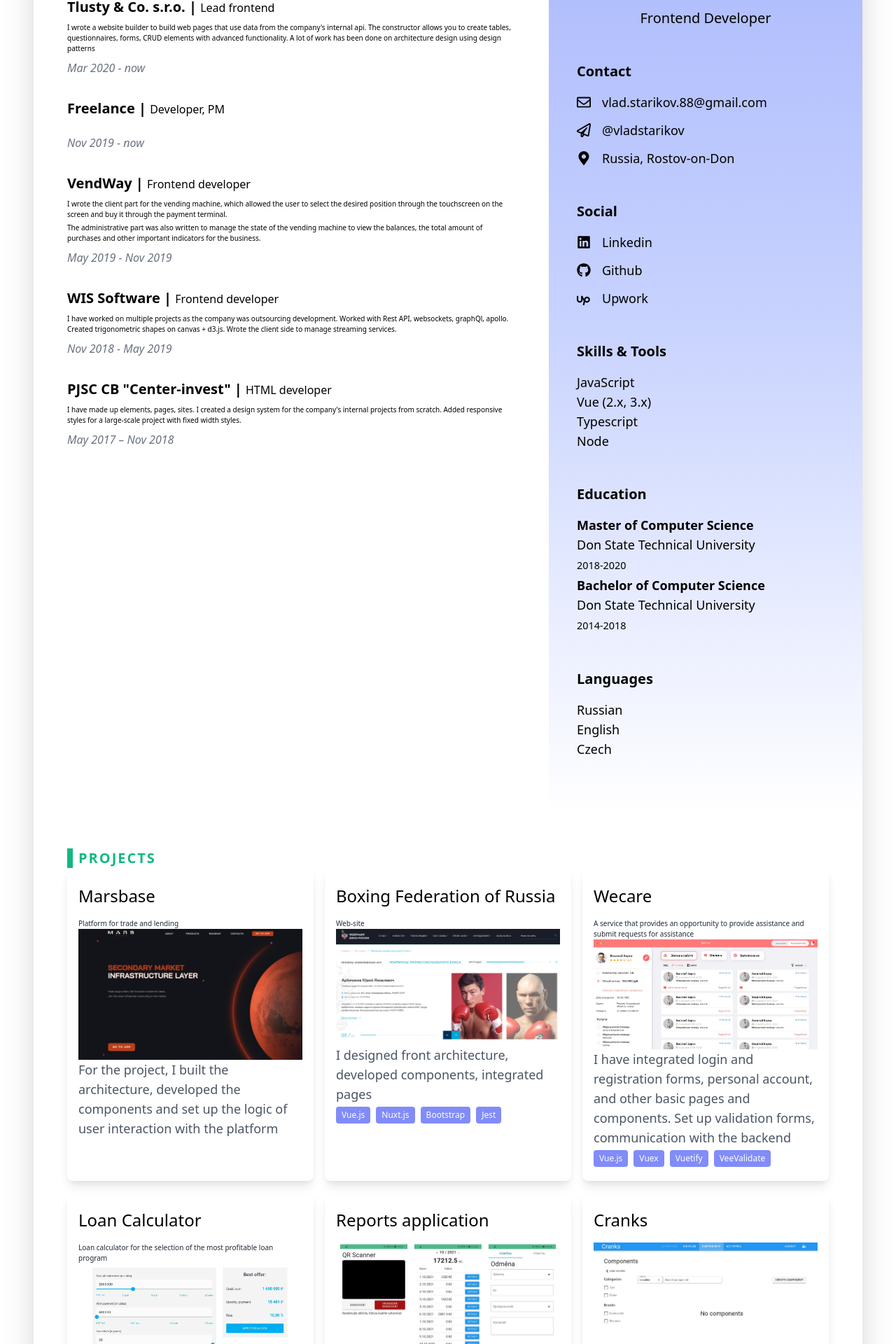
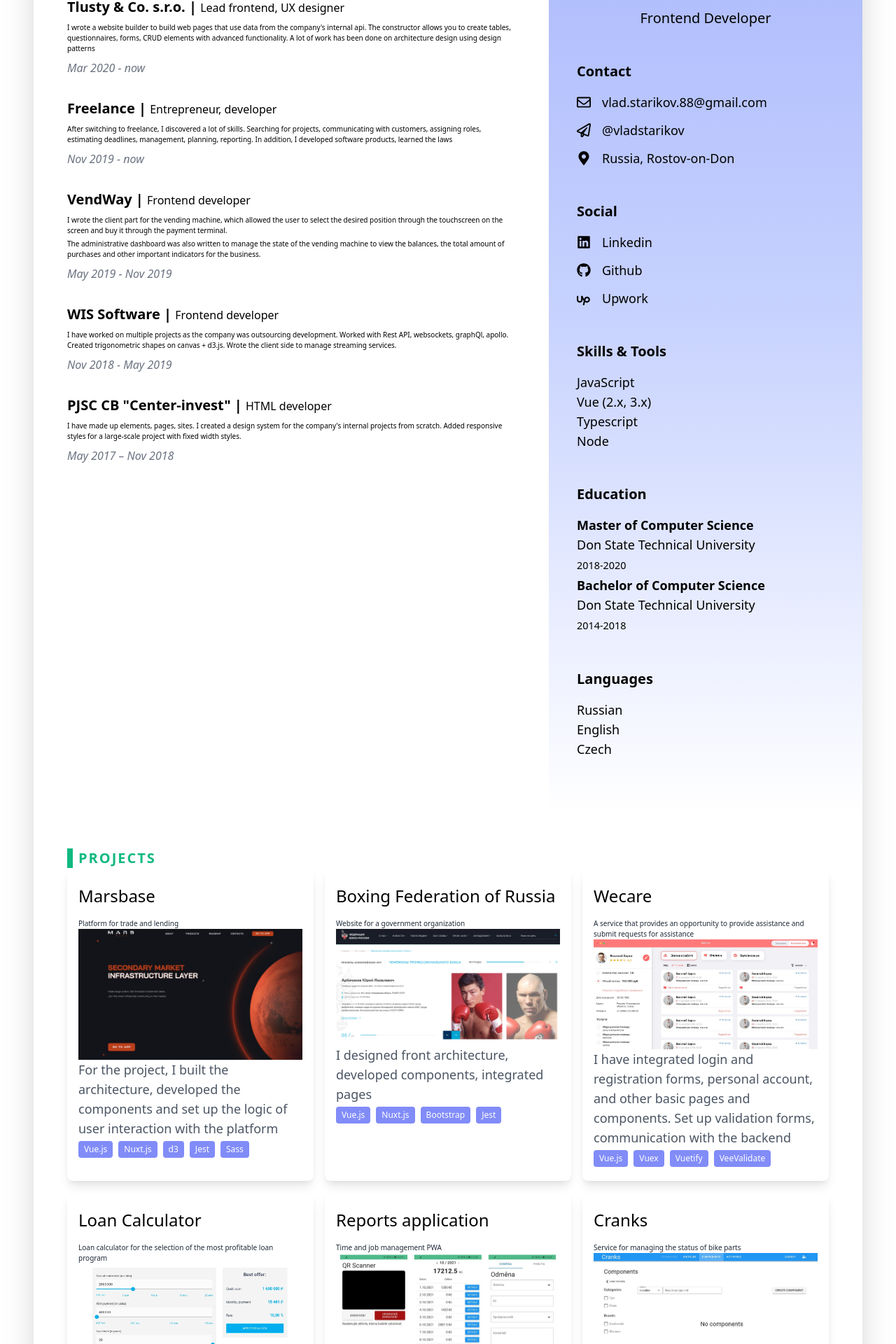
Before and after one commit to vladstarikov88/cv, a Vue app: page / in a window 1280 px wide. Shown: the part 312-2232 px from the top of the page at 70% size. Built offline with nearby package versions, Linux system fonts and the light colour scheme; what @tailwindcss/typography would draw is missing.

Commit message:
fill the data

```diff
--- a/src/sections/ExpirienceSection.vue
+++ b/src/sections/ExpirienceSection.vue
@@ -4,7 +4,7 @@
 
     <experience-description link="https://www.tlustyco.com/">
       <template v-slot:title>Tlusty & Co. s.r.o.</template>
-      <template v-slot:position>Lead frontend</template>
+      <template v-slot:position>Lead frontend, UX designer</template>
       <template v-slot:description>I wrote a website builder to build web pages that use data from the company's internal api. The constructor allows you to create tables, questionnaires, forms, CRUD elements with advanced functionality. A lot of work has been done on architecture design using design patterns</template>
       <!-- <template v-slot:period>Nov 2019 - now</template> -->
       <template v-slot:period>Mar 2020 - now</template>
@@ -13,8 +13,8 @@
 
     <experience-description>
       <template v-slot:title>Freelance</template>
-      <template v-slot:position>Developer, PM</template>
-      <template v-slot:description></template>
+      <template v-slot:position>Entrepreneur, developer</template>
+      <template v-slot:description>After switching to freelance, I discovered a lot of skills. Searching for projects, communicating with customers, assigning roles, estimating deadlines, management, planning, reporting. In addition, I developed software products, learned the laws</template>
       <template v-slot:period>Nov 2019 - now</template>
     </experience-description>
 
@@ -23,7 +23,7 @@
       <template v-slot:position>Frontend developer</template>
       <template v-slot:description>
         <div class="mb-1">I wrote the client part for the vending machine, which allowed the user to select the desired position through the touchscreen on the screen and buy it through the payment terminal.</div>
-        <div>The administrative part was also written to manage the state of the vending machine to view the balances, the total amount of purchases and other important indicators for the business.</div>
+        <div>The administrative dashboard was also written to manage the state of the vending machine to view the balances, the total amount of purchases and other important indicators for the business.</div>
       </template>
       <template v-slot:period>May 2019 - Nov 2019</template>
     </experience-description>
--- a/src/sections/ProjectsSection.vue
+++ b/src/sections/ProjectsSection.vue
@@ -8,11 +8,12 @@
         about="Platform for trade and lending"
         description="For the project, I built the architecture, developed the components and set up the logic of user interaction with the platform"
         :image="productPicture.marsbase"
+        :tags="['Vue.js', 'Nuxt.js', 'd3', 'Jest', 'Sass']"
       />
       <project-card
         title="Boxing Federation of Russia"
         link="http://rusboxing.ru/"
-        about="Web-site"
+        about="Website for a government organization"
         description="I designed front architecture, developed components, integrated pages"
         :image="productPicture.boxing"
         :tags="['Vue.js', 'Nuxt.js', 'Bootstrap', 'Jest']"
@@ -35,14 +36,19 @@
       />
       <project-card
         title="Reports application"
+        about="Time and job management PWA"
+        description="The application was developed so that after completing each microtask, the employee can fill in his report by scanning the QR code of the microtask."
         link="https://m.brasnarstvitlusty.cz/"
         :image="productPicture.reports"
-        about=""
+        :tags="['Vue.js', 'Nuxt.js', 'PWA', 'QR-scanner']"
       />
       <project-card
         title="Cranks"
+        about="Service for managing the status of bike parts"
+        description="The customer only had an idea. Therefore, I had to design a product concept from scratch according to the customer's requirements. I also worked on UX, architecture, client-side logic. Unit testing has also been added."
         link="https://cranks.io/"
         :image="productPicture.cranks"
+        :tags="['UX', 'Conception', 'Vue.js', 'Composition api', 'Vuetify', 'Typescript', 'Sass', 'Jest']"
       />
       <project-card
         title="Miuz"
```
